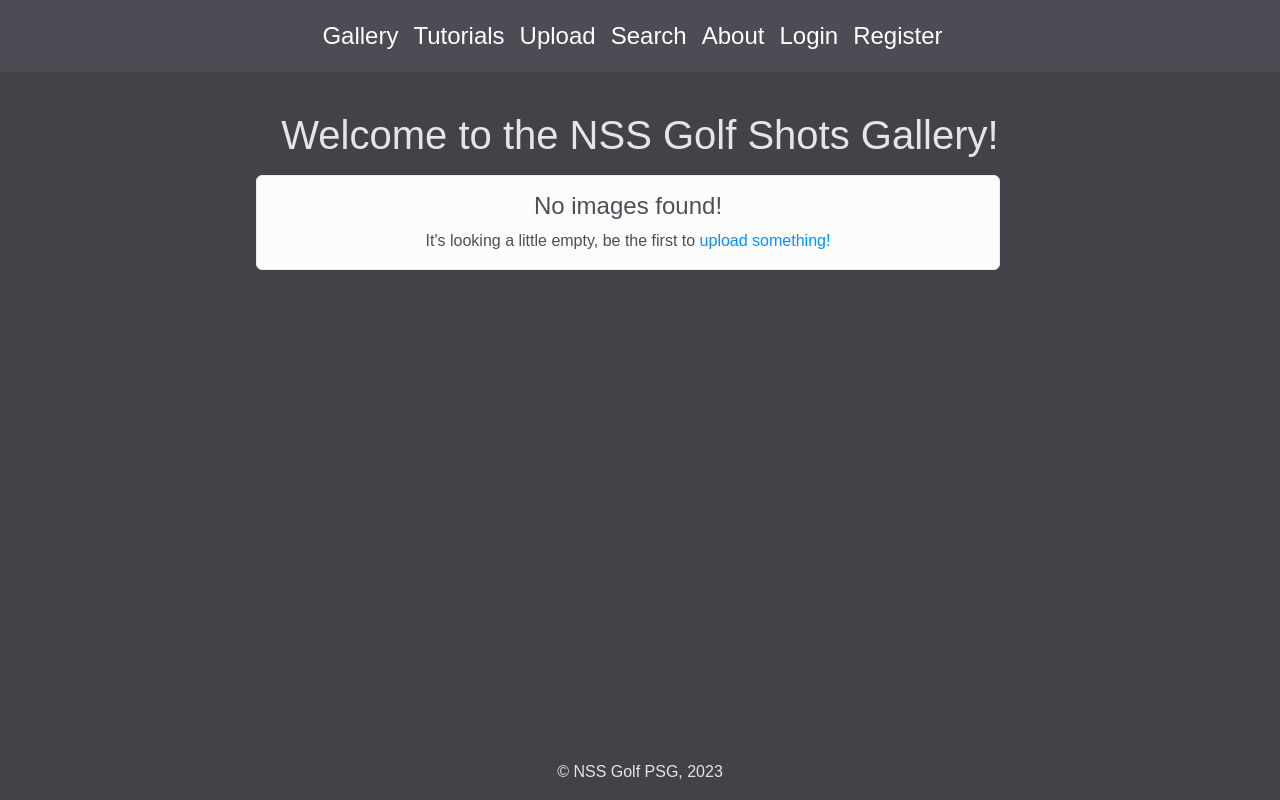
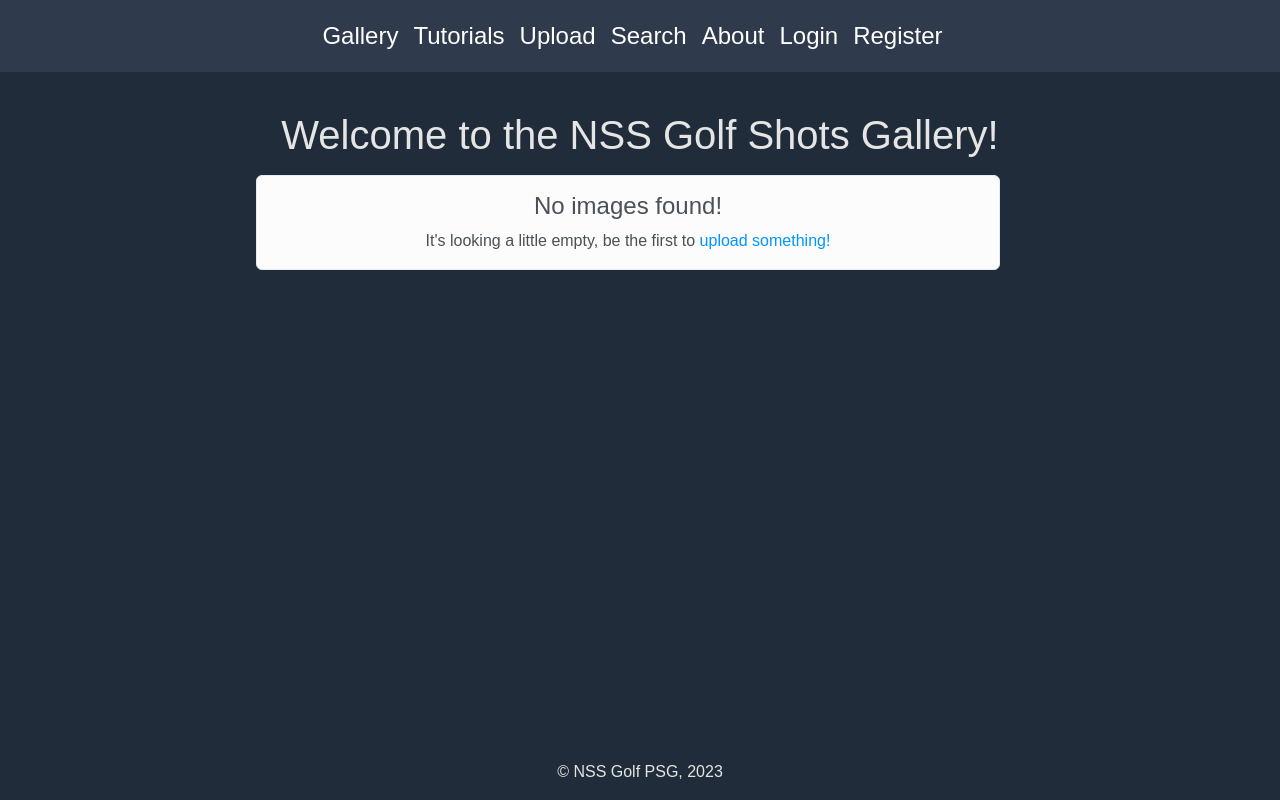
Before and after one commit to MyPingO/NSS-Golf, a Flask app: page / in a window 1280 px wide. Run offline with Flask 3, Linux system fonts and the light colour scheme; data that the repository does not hold is empty; some libraries are stand-ins or nearby versions.

Commit message:
Changed page colors

```diff
--- a/NSSGolf/static/CSS/main.css
+++ b/NSSGolf/static/CSS/main.css
@@ -7,7 +7,7 @@ body {
     font-family: Arial, sans-serif;
     margin: 0;
     padding: 0;
-    background-color: #424248;
+    background-color: #202c3a;
     color : rgb(229, 229, 229);
     display: flex;
     flex-direction: column;
@@ -16,7 +16,7 @@ body {
 }
 
 header {
-    background-color: #4b4c54;
+    background-color: #2f3b4c;
     color: white;
     padding: 10px;
     text-align: center;
@@ -113,7 +113,7 @@ img {
 }
 
 .card {
-    background-color: #39393c;
+    background-color: #2f3b4c;
     color: #fff;
 }
 .card-img-top {
@@ -121,6 +121,6 @@ img {
 }
 
 .modal-content {
-    background-color: #3d3d44;
+    background-color: #2f3b4c;
     color: #fff;
 }
```
